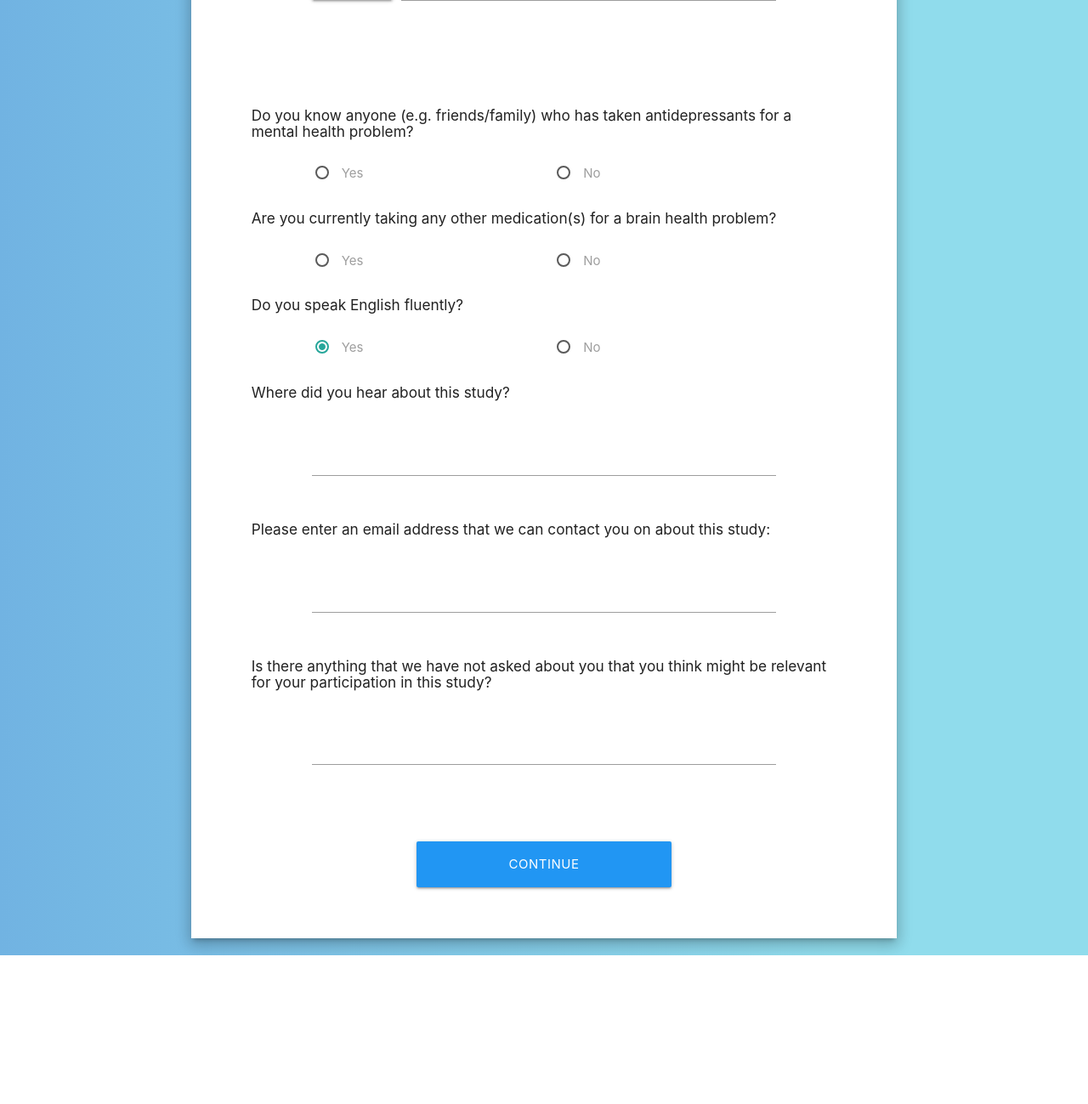
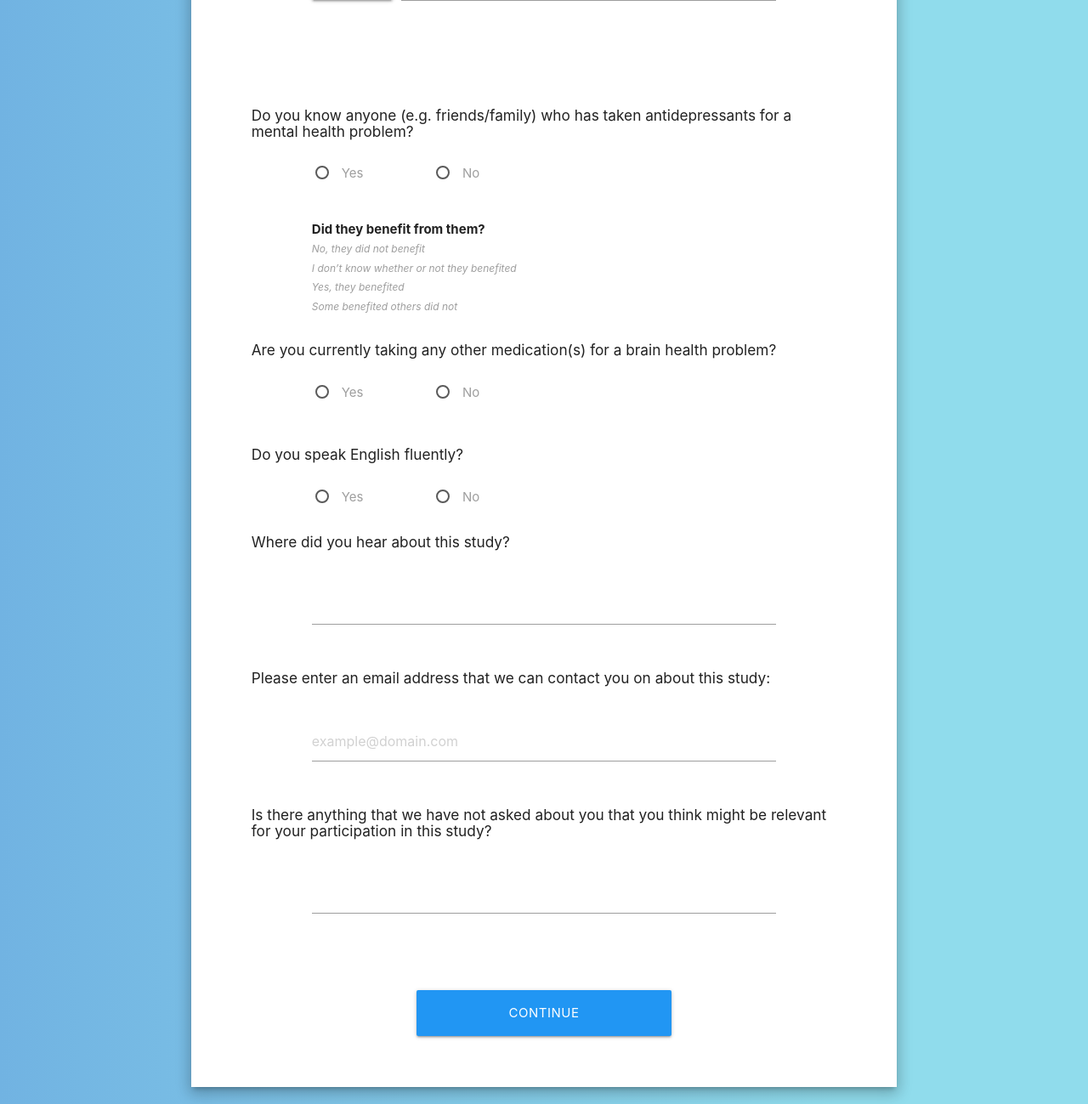
Before and after one commit to EoghanGallagher/Siobhan-Website, a Flask app: template templates/Eoghan/screening-questionaire.html in a window 1280 px wide. Shown: the part 1513-2812 px from the top of the page at 85% size. Before the commit the page ends 2637 px from the top, so only its background shows below. Run offline with Flask 2, Linux system fonts and the light colour scheme; the template is opened without the code that fills it, so the values that code supplies are empty; parts of the project's set-up code (start-up, migrations or seed data) failed here and were passed over; some libraries are stand-ins or nearby versions.

Commit message:
screening update

```diff
--- a/templates/Eoghan/screening-questionaire.html
+++ b/templates/Eoghan/screening-questionaire.html
@@ -52,7 +52,7 @@
 
       <!-- Ends -->
 
-
+      <div id="tabs">
       <!-- 2. Have you received an antidepressant prescription from your doctor in the past 2 weeks? -->
       <div class="row">
 
@@ -61,14 +61,14 @@
       <div class="row">
         <div class="col s10 offset-s1 m2 offset-m2 l2 offset-l2 ">
           <label>
-        <input id="prescription" value="1" name="tab" class="with-gap" type="radio" />
+        <input id="prescription" value="1" name="tab" class="div1 with-gap" type="radio"  />
         <span>Yes</span>
       </label>
         </div>
 
         <div class="col s10 offset-s1 m2 l1">
           <label>
-        <input id="prescription" value="0" name="tab" class="with-gap" type="radio"  />
+        <input id="prescription" value="0" name="tab" class="div2 with-gap" type="radio"   />
         <span>No</span>
       </label>
         </div>
@@ -76,21 +76,23 @@
 
       <div class="row">
         <div class="col s12 m2 offset-m2 l2 offset-l2 ">
-        <div id="div1" class="tab">
+        <div id="div1 with-gap" class="tab">
       <!-- proceed with other questions -->
     </div>
   </div>
       </div>
 
       <div class="row">
-        <div class="col s10 offset-s1 m2 offset-m2 l2 offset-l2 ">
+        <div class="col s10 offset-s1 m8 offset-m2 l8 offset-l2 ">
         <div id="div1" class="tab">
-          <div id="div2" class="tab hide">
+          <div id="div2 with-gap" class="tab hide">
           <p><font color="red">This is a requirement for participation in our study; you are not eligible.</font></p>
         </div>
     </div>
   </div>
       </div>
+
+    </div>
 
       <!-- Ends -->
 
@@ -176,7 +178,7 @@
       </div>
       <div class="row">
 
-        <div class="col s10 offset-s1 m8 offset-m1 l8 offset-l2">
+        <div class="col s10 offset-s1 m8 offset-m2 l8 offset-l2">
         <div class="input-field">
              <textarea class="materialize-textarea" rows="1" cols="15" name="drug" id="other-drug"></textarea>
         </div>
@@ -260,7 +262,7 @@
         </div>
       </div>
       <div class="row">
-        <div class="col s12 offset-s1 m8 offset-m2 l8 offset-l2 ">
+        <div class="col s10 offset-s1 m8 offset-m2 l8 offset-l2 ">
 
             <div class = "file-field input-field">
                <div class = "btn blue">
@@ -296,7 +298,7 @@
       </label>
         </div>
 
-        <div class="col s10 offset-s1 m2 offset-m2 l1 offset-l2">
+        <div class="col s10 offset-s1 m2 l1">
           <label>
         <input type="radio"  class="with-gap" onclick="javascript:yesnoCheck();" name="yesno" id="noCheck" value="0">
         <span>No</span>
@@ -304,8 +306,21 @@
         </div>
       </div>
 
-      <input type="radio"  class="with-gap" onclick="javascript:yesnoCheck();" name="yesno" id="noCheck" value="0">
-      <input type="radio"  class="with-gap" onclick="javascript:yesnoCheck();" name="yesno" id="noCheck" value="0">
+      <div class="row">
+        <div class="col s10 offset-s1 m8 offset-m2 l8 offset-l2">
+          <div id="ifYes" style="display: block;">
+        <br>
+          <p><b>Did they benefit from them?</b><br>
+          </p><div class="alt-radio" style="">
+            <input type="radio" id="AD_benefit_1" name="AD_benefit" value="0"><label class="radio-label" for="AD_benefit_1"><i>No, they did not benefit</i></label><br>
+            <input type="radio" id="AD_benefit_2" name="AD_benefit" value="1"><label class="radio-label" for="AD_benefit_2"><i>I don’t know whether or not they benefited</i></label><br>
+            <input type="radio" id="AD_benefit_3" name="AD_benefit" value="2"><label class="radio-label" for="AD_benefit_3"><i>Yes, they benefited</i></label><br>
+            <input type="radio" id="AD_benefit_4" name="AD_benefit" value="3"><label class="radio-label" for="AD_benefit_4"><i>Some benefited others did not</i></label><br><p></p>
+          </div>
+            </div>
+        </div>
+      </div>
+
 
 
       <!-- Ends -->
@@ -318,16 +333,44 @@
       <div class="row">
         <div class="col s10 offset-s1 m2 offset-m2 l2 offset-l2 ">
           <label>
-        <input name="group1" class="with-gap" type="radio" checked />
+        <!-- <input name="group1" class="with-gap" type="radio" checked /> -->
+        <input class="with-gap" type="radio" onclick="javascript:yesnoCheck2();" name="Taken_2" id="Taken_yes2" value="1">
         <span>Yes</span>
       </label>
         </div>
 
-        <div class="col s10 offset-s1 m2 offset-m2 l2 offset-l2">
+        <div class="col s10 offset-s1 m2 l2">
           <label>
-        <input name="group1" class="with-gap" type="radio"  />
+        <!-- <input name="group1" class="with-gap" type="radio"  /> -->
+        <input type="radio" onclick="javascript:yesnoCheck2();" name="Taken_2" id="Taken_no2" value="0">
         <span>No</span>
       </label>
+        </div>
+      </div>
+
+      <div class="row">
+        <div class="col s10 offset-s1 m8 offset-m2 l8 offset-l2">
+          <div style="margin-left: 1.5em;">
+          <div id="ifYes2" style="display: none;">
+            <b> Please enter:</b><br>
+            <b>a)</b> Name of the medication(s):<br>
+            <input name="NeuroDrugs1" id="NeuroDrugs1"><br>
+            <b>b)</b> Reason(s) for taking the medication(s):<br>
+            <textarea class="materialize-textarea" name="NeuroDrugsReason1" id="NeuroDrugsReason1"></textarea><br>
+          </div>
+
+          <div id="ifNo2" style="display: none;">
+            <p><b>If you have taken any other medications for a brain health problem <u>in the past 4 weeks</u> please enter: </b>
+            (Leave blank, if you haven't taken any)</p>
+            <b>a)</b> Name of the medication(s):<br>
+            <textarea class="materialize-textarea" rows="4" cols="80" name="NeuroDrugs2" id="NeuroDrugs2"></textarea><br>
+            <b>b)</b> Reason(s) for taking the medication(s):<br>
+            <textarea class="materialize-textarea" rows="4" cols="80" name="NeuroDrugsReason2" id="NeuroDrugsReason2"></textarea><br>
+            <b>c)</b> Reason(s) for stopping taking the medication(s):<br>
+            <textarea class="materialize-textarea" rows="4" cols="80" name="NeuroDrugsReason3" id="NeuroDrugsReason3"></textarea><br>
+                </div>
+
+            </div>
         </div>
       </div>
 
@@ -340,14 +383,15 @@
       <div class="row">
         <div class="col s10 offset-s1 m2 offset-m2 l2 offset-l2 ">
           <label>
-        <input name="group1" class="with-gap" type="radio" checked />
+        <input type="radio" name="englishfluency" id="englishfluency" value="1" class="with-gap">
         <span>Yes</span>
       </label>
         </div>
 
-        <div class="col s10 offset-s1 m2 offset-m2 l1 offset-l2">
+        <div class="col s10 offset-s1 m2 l1">
           <label>
-        <input name="group1" class="with-gap" type="radio"  />
+
+        <input type="radio" name="englishfluency" id="englishfluency" value="0" class="with-gap">
         <span>No</span>
       </label>
         </div>
@@ -362,10 +406,10 @@
         <div class="col s10 offset-s1 m10 offset-m1 l10 offset-l1"><h6>Where did you hear about this study?</h6></div>
       </div>
       <div class="row">
-        <div class="col s12 m2 l2"></div>
-        <div class="col s12 offset-s1 m8 l8">
+
+        <div class="col s10 offset-s1 m8 offset-m2 l8 offset-l2">
         <div class="input-field">
-             <input placeholder="" id="first_name" type="text" class="validate">
+             <textarea  class="materialize-textarea" style="vertical-align: middle;" rows="1" cols="15" name="StudyInfoSource" id="StudyInfoSource"></textarea>
         </div>
       </div>
       </div>
@@ -380,10 +424,10 @@
         <div class="col s10 offset-s1 m10 offset-m1 l10 offset-l1"><h6>Please enter an email address that we can contact you on about this study:</h6></div>
       </div>
       <div class="row">
-        <div class="col s12 m2 l2"></div>
-        <div class="col s12 offset-s1 m8 l8">
+
+        <div class="col s10 offset-s1 m8 offset-m2 l8 offset-l2">
         <div class="input-field">
-             <input placeholder="" id="first_name" type="email" class="validate">
+             <input type="email" id="email" name="email" value="" placeholder="example@domain.com" required="" class="validate">
         </div>
       </div>
       </div>
@@ -491,7 +535,9 @@ function yesnoCheck1() {
   }
 }
 
-function yesnoCheck2() {
+function yesnoCheck2()
+{
+
   if (document.getElementById('Taken_yes2').checked) {
       document.getElementById('ifYes2').style.display = 'block';
       document.getElementById('ifNo2').style.display = 'none';
@@ -502,9 +548,55 @@ function yesnoCheck2() {
   }
 }
 
+(function(){
+  var tabs =document.getElementById('tabs');
+  var nav = tabs.getElementsByTagName('input');
 
+  /*
+  * Hide all tabs
+  */
+  function hideTabs(){
 
+    var tab = tabs.getElementsByTagName('div');
 
+    for(var i=0;i<=nav.length;i++){
+      if(tab[i].className == 'tab')
+      {
+        console.log( tab[i].className );
+        tab[i].className = tab[i].className + ' hide';
+      }
+    }
+  }
+
+  /*
+  * Show the clicked tab
+  */
+  function showTab(tab){
+    document.getElementById(tab).className = 'tab'
+  }
+
+  hideTabs(); /* hide tabs on load */
+
+  /*
+  * Add click events
+  */
+  for(var i=0;i<nav.length;i++){
+    nav[i].onclick = function(){
+      hideTabs();
+
+      console.log( this.className );
+      showTab(this.className);
+    }
+  }
+})();
+
+function unhide(divID)
+{
+  var item = document.getElementById(divID);
+  if (item) {
+    item.className=(item.className=='none')?'unnone':'none';
+  }
+}
 
 //Validate Form
 
```
